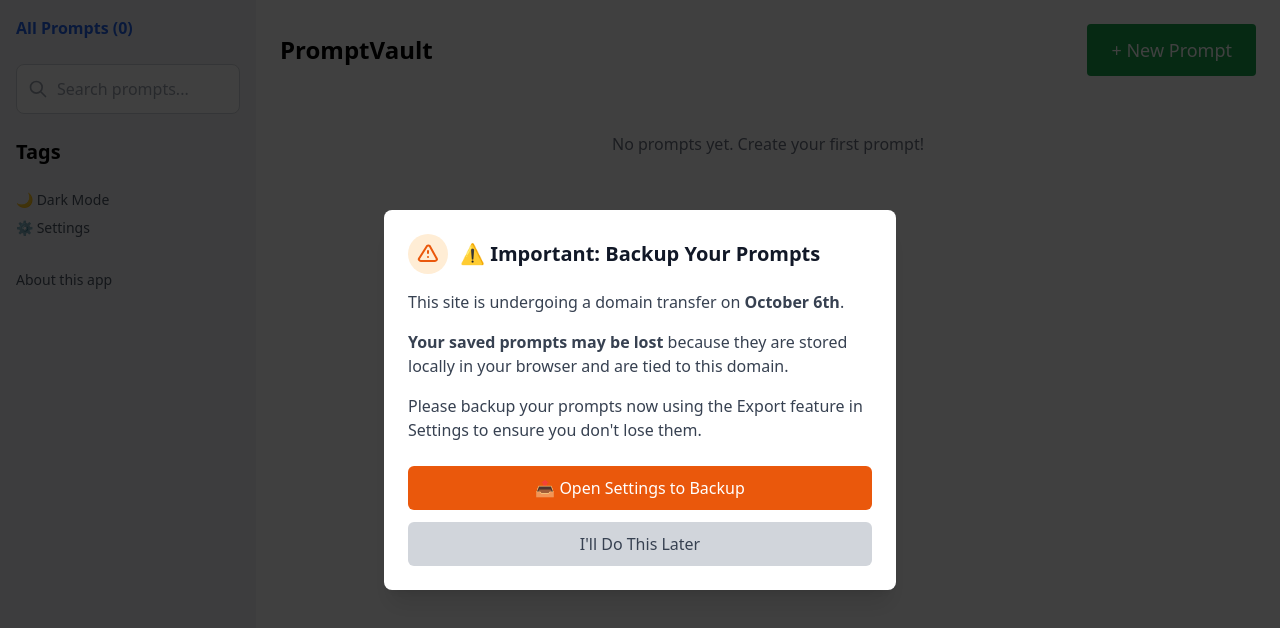
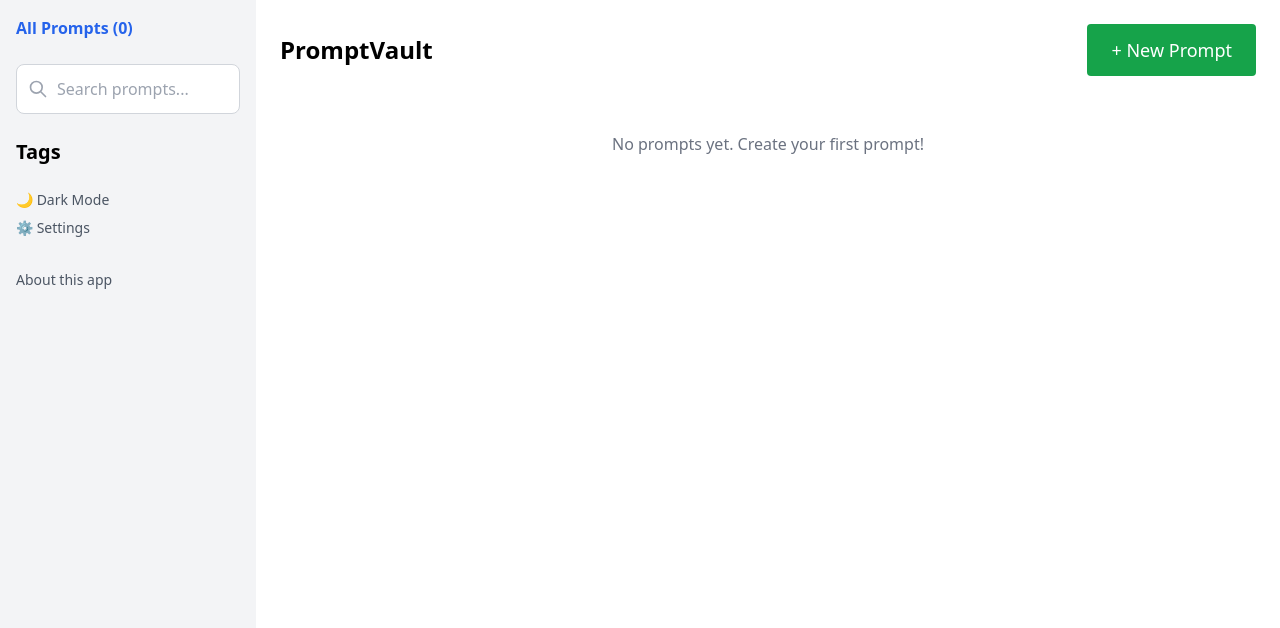
Before and after one commit to dkiang/PromptVault, a SvelteKit app: page / in a window 1280 px wide. Shown: the top 628 px of the page. Built offline with nearby package versions, Linux system fonts and the light colour scheme.

Commit message:
Revert "Added warning to back up prompts"
This reverts commit 31cd245ec93c937b94284c91810c588eff1b1a7d.

```diff
--- a/src/routes/+page.svelte
+++ b/src/routes/+page.svelte
@@ -28,7 +28,6 @@
   let hiddenPassword = 'foobar'; // Will be loaded from storage
   let showAboutModal = false;
   let showSettingsModal = false;
-  let showDomainTransferWarning = false;
 
   function toggleDarkMode() {
     darkMode.update(v => {
@@ -194,16 +193,6 @@
     }
   }
 
-  function dismissDomainTransferWarning() {
-    showDomainTransferWarning = false;
-    localStorage.setItem('domainTransferWarningDismissed', 'true');
-  }
-
-  function openSettingsForBackup() {
-    showDomainTransferWarning = false;
-    showSettingsModal = true;
-  }
-
   onMount(() => {
     // Check if desktop on mount
     isDesktop = window.innerWidth >= 1024;
@@ -221,8 +210,6 @@
           modalOpen.set(false);
         } else if (showAboutModal) {
           showAboutModal = false;
-        } else if (showDomainTransferWarning) {
-          showDomainTransferWarning = false;
         } else if ($sidebarOpen && !isDesktop) {
           closeSidebar();
         }
@@ -245,12 +232,6 @@
     }
     loadPrompts();
     loadPassword();
-
-    // Check if domain transfer warning should be shown
-    const warningDismissed = localStorage.getItem('domainTransferWarningDismissed');
-    if (!warningDismissed) {
-      showDomainTransferWarning = true;
-    }
 
     return () => {
       window.removeEventListener('resize', handleResize);
@@ -426,47 +407,4 @@
   {#if showSettingsModal}
     <SettingsModal show={showSettingsModal} isHiddenEnabled={config.isHiddenPromptsEnabled()} on:close={() => showSettingsModal = false} />
   {/if}
-
-  <!-- Domain Transfer Warning Modal -->
-  {#if showDomainTransferWarning}
-    <div class="fixed inset-0 bg-black bg-opacity-75 flex justify-center items-center z-[70] p-4">
-      <div class="bg-white dark:bg-gray-800 p-6 rounded-lg shadow-xl max-w-lg w-full">
-        <div class="flex items-center mb-4">
-          <div class="flex-shrink-0 w-10 h-10 bg-orange-100 dark:bg-orange-900 rounded-full flex items-center justify-center mr-3">
-            <svg class="w-6 h-6 text-orange-600 dark:text-orange-400" fill="none" stroke="currentColor" viewBox="0 0 24 24">
-              <path stroke-linecap="round" stroke-linejoin="round" stroke-width="2" d="M12 9v2m0 4h.01m-6.938 4h13.856c1.54 0 2.502-1.667 1.732-2.5L13.732 4c-.77-.833-1.964-.833-2.732 0L3.082 16.5c-.77.833.192 2.5 1.732 2.5z" />
-            </svg>
-          </div>
-          <h2 class="text-xl font-bold text-gray-900 dark:text-white">⚠️ Important: Backup Your Prompts</h2>
-        </div>
-
-        <div class="mb-6">
-          <p class="text-gray-700 dark:text-gray-300 mb-4">
-            This site is undergoing a domain transfer on <strong>October 6th</strong>.
-          </p>
-          <p class="text-gray-700 dark:text-gray-300 mb-4">
-            <strong>Your saved prompts may be lost</strong> because they are stored locally in your browser and are tied to this domain.
-          </p>
-          <p class="text-gray-700 dark:text-gray-300">
-            Please backup your prompts now using the Export feature in Settings to ensure you don't lose them.
-          </p>
-        </div>
-
-        <div class="flex flex-col sm:flex-row gap-3">
-          <button
-            on:click={openSettingsForBackup}
-            class="flex-1 bg-orange-600 text-white px-4 py-2 rounded-md hover:bg-orange-700 focus:outline-none focus:ring-2 focus:ring-orange-500 font-medium min-h-[44px] touch-manipulation"
-          >
-            📤 Open Settings to Backup
-          </button>
-          <button
-            on:click={dismissDomainTransferWarning}
-            class="flex-1 bg-gray-300 dark:bg-gray-600 text-gray-700 dark:text-gray-200 px-4 py-2 rounded-md hover:bg-gray-400 dark:hover:bg-gray-700 focus:outline-none focus:ring-2 focus:ring-gray-400 min-h-[44px] touch-manipulation"
-          >
-            I'll Do This Later
-          </button>
-        </div>
-      </div>
-    </div>
-  {/if}
 </main>
```
